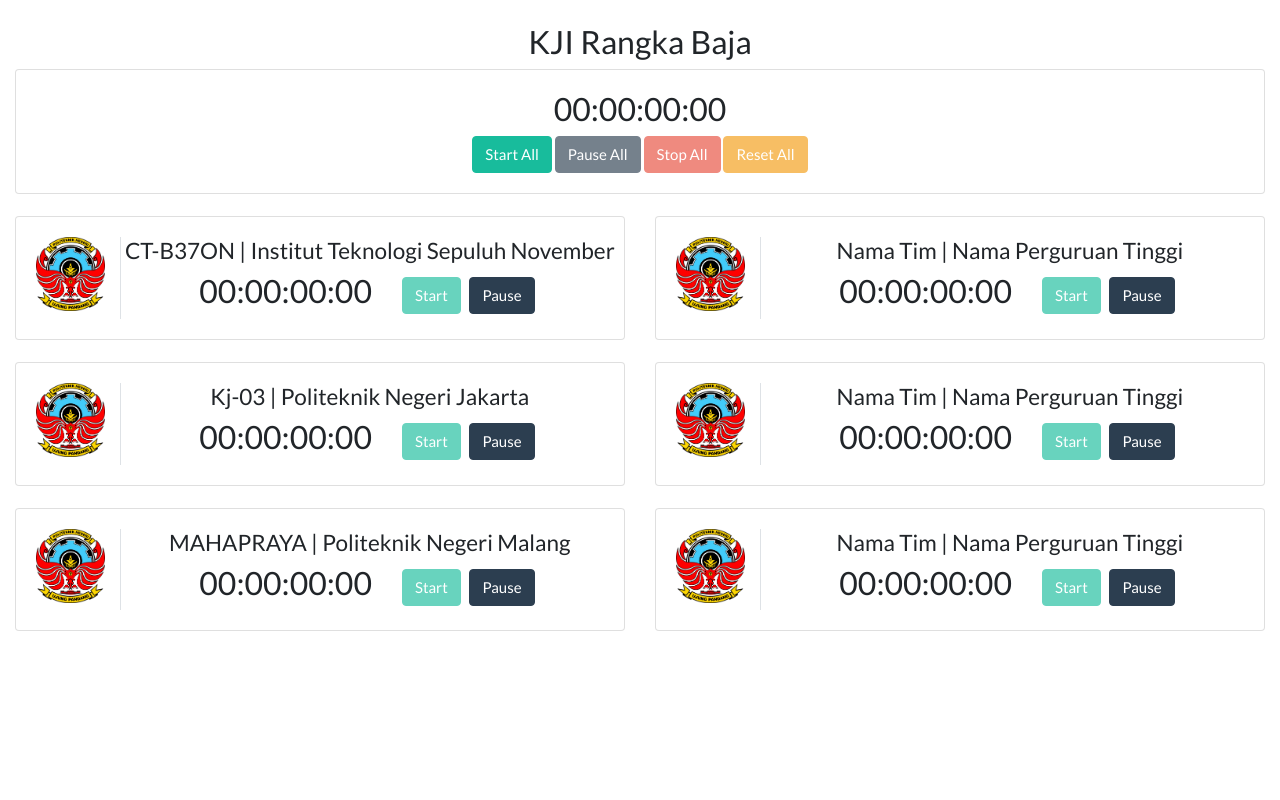
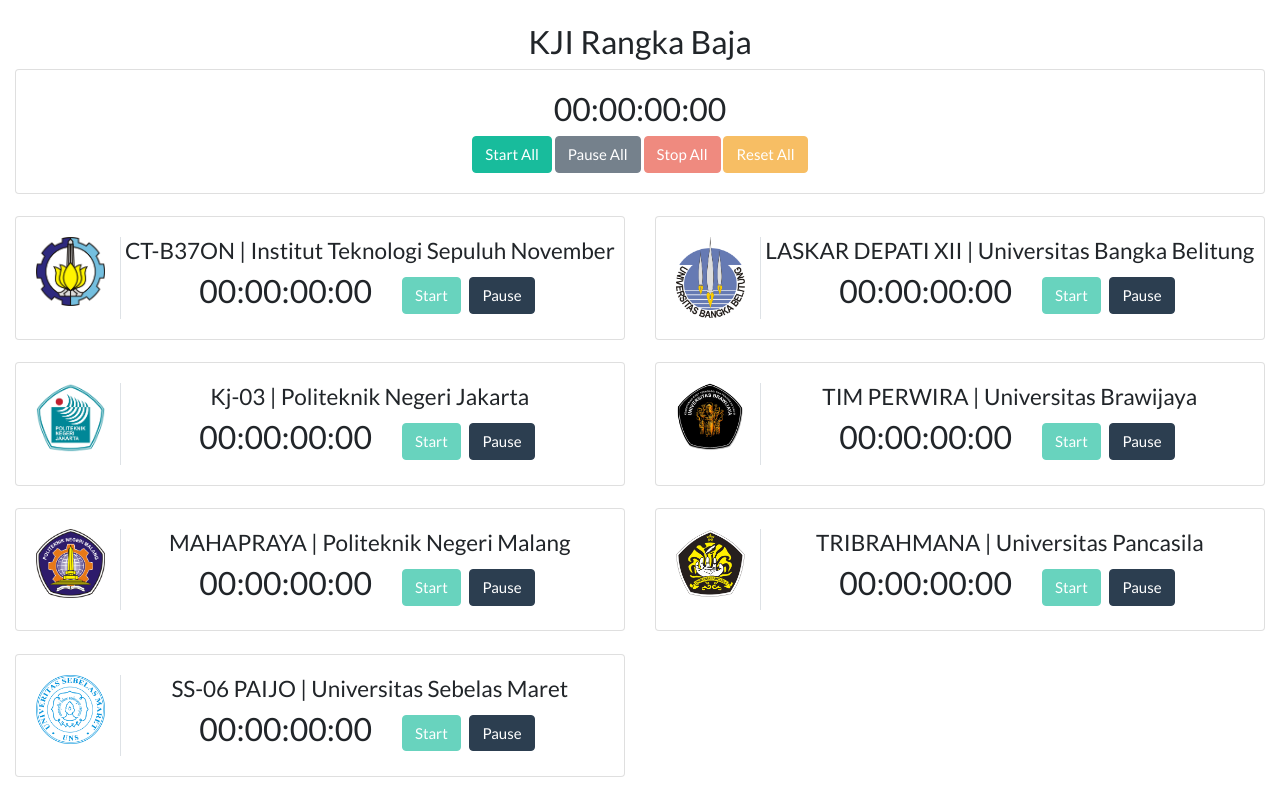
Before and after one commit to ilosaurus/simpetimer, a plain HTML site: page kjirangkabaja.html in a window 1280 px wide. Drawn offline with nearby package versions, Linux system fonts and the light colour scheme; a script that the page names is missing.

Commit message:
add team name and logo

```diff
--- a/kjirangkabaja.html
+++ b/kjirangkabaja.html
@@ -72,7 +72,7 @@
                                                 <div class="row">
                                                     <div class="border-right col-md-2" >
                                                         <!-- <img class="image-responsive" src="" alt=""> -->
-                                                        <img src="assets/images/logo_pnup.png" class="img-fluid" alt="Responsive image">
+                                                        <img src="assets/images/logo_its.png" class="img-fluid" alt="Responsive image">
                                                     </div>
                                                     <div class="col-md-10"  >
                                                         <div  class="row align-items-center  justify-content-center">
@@ -107,7 +107,7 @@
                                                 <div class="row">
                                                     <div class="border-right col-md-2" >
                                                         <!-- <img class="image-responsive" src="" alt=""> -->
-                                                        <img src="assets/images/logo_pnup.png" class="img-fluid" alt="Responsive image">
+                                                        <img src="assets/images/logo_pnj.png" class="img-fluid" alt="Responsive image">
                                                     </div>
                                                     <div class="col-md-10"  >
                                                         <div  class="row align-items-center  justify-content-center">
@@ -142,7 +142,7 @@
                                                 <div class="row">
                                                     <div class="border-right col-md-2" >
                                                         <!-- <img class="image-responsive" src="" alt=""> -->
-                                                        <img src="assets/images/logo_pnup.png" class="img-fluid" alt="Responsive image">
+                                                        <img src="assets/images/logo_pnm.png" class="img-fluid" alt="Responsive image">
                                                     </div>
                                                     <div class="col-md-10"  >
                                                         <div  class="row align-items-center  justify-content-center">
@@ -168,8 +168,42 @@
                                 </div>
                             </div>
                             <br>
+                            <div class="row">
+                                <div class="col-md-12">
+                                    <div class="bs-component">
+                                        <div class="card">
+                                            <!-- <h6 class="card-header" > <b>Nama Tim</b> </h6> -->
+                                            <div class="card-body card-category">
+                                                <div class="row">
+                                                    <div class="border-right col-md-2" >
+                                                        <!-- <img class="image-responsive" src="" alt=""> -->
+                                                        <img src="assets/images/logo_uns.png" class="img-fluid" alt="Responsive image">
+                                                    </div>
+                                                    <div class="col-md-10"  >
+                                                        <div  class="row align-items-center  justify-content-center">
+                                                            <div  class=" col-12 col-md-auto ">
+                                                                <h4 class=" align-left" >SS-06 PAIJO | Universitas Sebelas Maret</h4>
+                                                            </div>
+                                                        </div>
+                                                        <div  class="row align-items-center  justify-content-center">
+                                                            <div  class=" col-6 col-md-auto ">
+                                                                <h3 id="timer7" class=" align-middle" >00:00:00:00</h3>
+                                                            </div>
+                                                            <div  class="col-6 col-md-auto ">
+                                                                <button id="startTimer7" type="button" disabled class="btn btn-md btn-success">Start</button>  &nbsp;
+                                                                <button id="pauseTimer7" type="button" class="btn btn-md btn-primary">Pause</button>  &nbsp;
 
+                                                            </div>
+                                                        </div>
+                                                    </div>
+                                                </div>
+                                            </div>
+                                        </div>
+                                    </div>
+                                </div>
+                            </div>
                         </div>
+
                         <div class="col-md-6">
                             <div class="row">
                                 <div class="col-md-12">
@@ -180,12 +214,12 @@
                                                 <div class="row">
                                                     <div class="border-right col-md-2" >
                                                         <!-- <img class="image-responsive" src="" alt=""> -->
-                                                        <img src="assets/images/logo_pnup.png" class="img-fluid" alt="Responsive image">
+                                                        <img src="assets/images/logo_ubb.png" class="img-fluid" alt="Responsive image">
                                                     </div>
                                                     <div class="col-md-10"  >
                                                         <div  class="row align-items-center  justify-content-center">
                                                             <div  class=" col-12 col-md-auto ">
-                                                                <h4 class=" align-left" >Nama Tim | Nama Perguruan Tinggi</h4>
+                                                                <h4 class=" align-left" >LASKAR DEPATI XII | Universitas Bangka Belitung</h4>
                                                             </div>
                                                         </div>
                                                         <div  class="row align-items-center  justify-content-center">
@@ -215,12 +249,12 @@
                                                 <div class="row">
                                                     <div class="border-right col-md-2" >
                                                         <!-- <img class="image-responsive" src="" alt=""> -->
-                                                        <img src="assets/images/logo_pnup.png" class="img-fluid" alt="Responsive image">
+                                                        <img src="assets/images/logo_ub.png" class="img-fluid" alt="Responsive image">
                                                     </div>
                                                     <div class="col-md-10"  >
                                                         <div  class="row align-items-center  justify-content-center">
                                                             <div  class=" col-12 col-md-auto ">
-                                                                <h4 class=" align-left" >Nama Tim | Nama Perguruan Tinggi</h4>
+                                                                <h4 class=" align-left" >TIM PERWIRA | Universitas Brawijaya</h4>
                                                             </div>
                                                         </div>
                                                         <div  class="row align-items-center  justify-content-center">
@@ -250,12 +284,12 @@
                                                 <div class="row">
                                                     <div class="border-right col-md-2" >
                                                         <!-- <img class="image-responsive" src="" alt=""> -->
-                                                        <img src="assets/images/logo_pnup.png" class="img-fluid" alt="Responsive image">
+                                                        <img src="assets/images/logo_up.png" class="img-fluid" alt="Responsive image">
                                                     </div>
                                                     <div class="col-md-10"  >
                                                         <div  class="row align-items-center  justify-content-center">
                                                             <div  class=" col-12 col-md-auto ">
-                                                                <h4 class=" align-left" >Nama Tim | Nama Perguruan Tinggi</h4>
+                                                                <h4 class=" align-left" >TRIBRAHMANA | Universitas Pancasila</h4>
                                                             </div>
                                                         </div>
                                                         <div  class="row align-items-center  justify-content-center">
@@ -277,6 +311,7 @@
                             </div>
                             <br>
 
+                            <br>
                         </div>
                     </div>
                 </div>
@@ -380,6 +415,10 @@
 
         timer6.addEventListener('secondTenthsUpdated', function (e) {
 			$('#timer6').html(timer6.getTimeValues().toString(['hours', 'minutes', 'seconds', 'secondTenths']));
+        });
+
+        timer7.addEventListener('secondTenthsUpdated', function (e) {
+			$('#timer7').html(timer7.getTimeValues().toString(['hours', 'minutes', 'seconds', 'secondTenths']));
 		});
 
 		/////////////////////////////////         Start section   ////////////////////////////////////////
@@ -406,6 +445,9 @@
 		});
 		timer6.addEventListener('started', function (e) {
 			$('#timer6').html(timer6.getTimeValues().toString(['hours', 'minutes', 'seconds', 'secondTenths']));
+        });
+        timer7.addEventListener('started', function (e) {
+			$('#timer7').html(timer7.getTimeValues().toString(['hours', 'minutes', 'seconds', 'secondTenths']));
 		});
 
 
@@ -496,7 +538,18 @@
         });
         ///////////////////////// ////////// ///////////////////////////
 //
+        ///////////////////////// area timer6 ///////////////////////////
+        $('#startTimer7').click(function () {
+            timer7.start({precision: 'secondTenths'});
+        });
 
+        $('#pauseTimer7').click(function () {
+            $("#startTimer7").html('Resume');
+            $("#startTimer7").removeAttr("disabled");
+            timer7.pause({precision: 'secondTenths'});
+        });
+        ///////////////////////// ////////// ///////////////////////////
+        //
 
 	});
 
```
Also changed, not shown: assets/images/logo_its.png (added), assets/images/logo_pnj.png (added), assets/images/logo_pnm.png (added), assets/images/logo_ub.png (added), assets/images/logo_ubb.png (added), assets/images/logo_uns.png (added), assets/images/logo_up.png (added).
